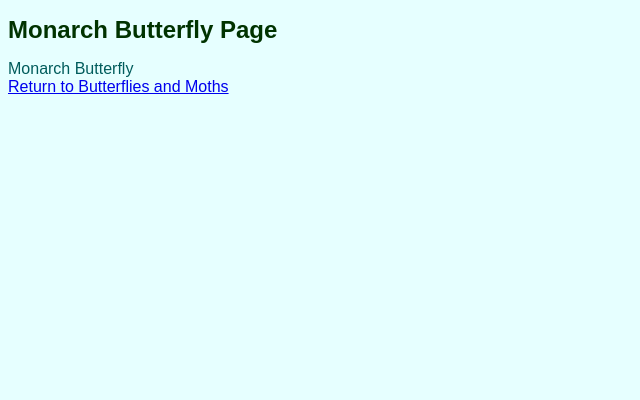
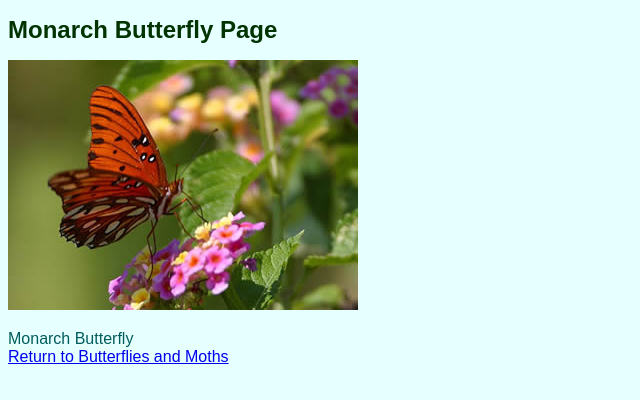
Before and after one commit to mg075786/webDevPractice5, a plain HTML site: page Monarch.html in a window 1280 px wide. Shown: the whole page, without its empty margins (0-640 px from the left). Drawn offline with Linux system fonts and the light colour scheme.

Commit message:
update commit.main

```diff
--- a/Monarch.html
+++ b/Monarch.html
@@ -28,7 +28,7 @@ h1{
 
 <h1>Monarch Butterfly Page</h1>
 
-<!-- Insert Fullsize Image here -->
+<img src="Images/Fullsize/FritillaryLg.jpg" alt="FritillaryButterfly" width="350" height="250">
 <p>
 
 </p>
```
